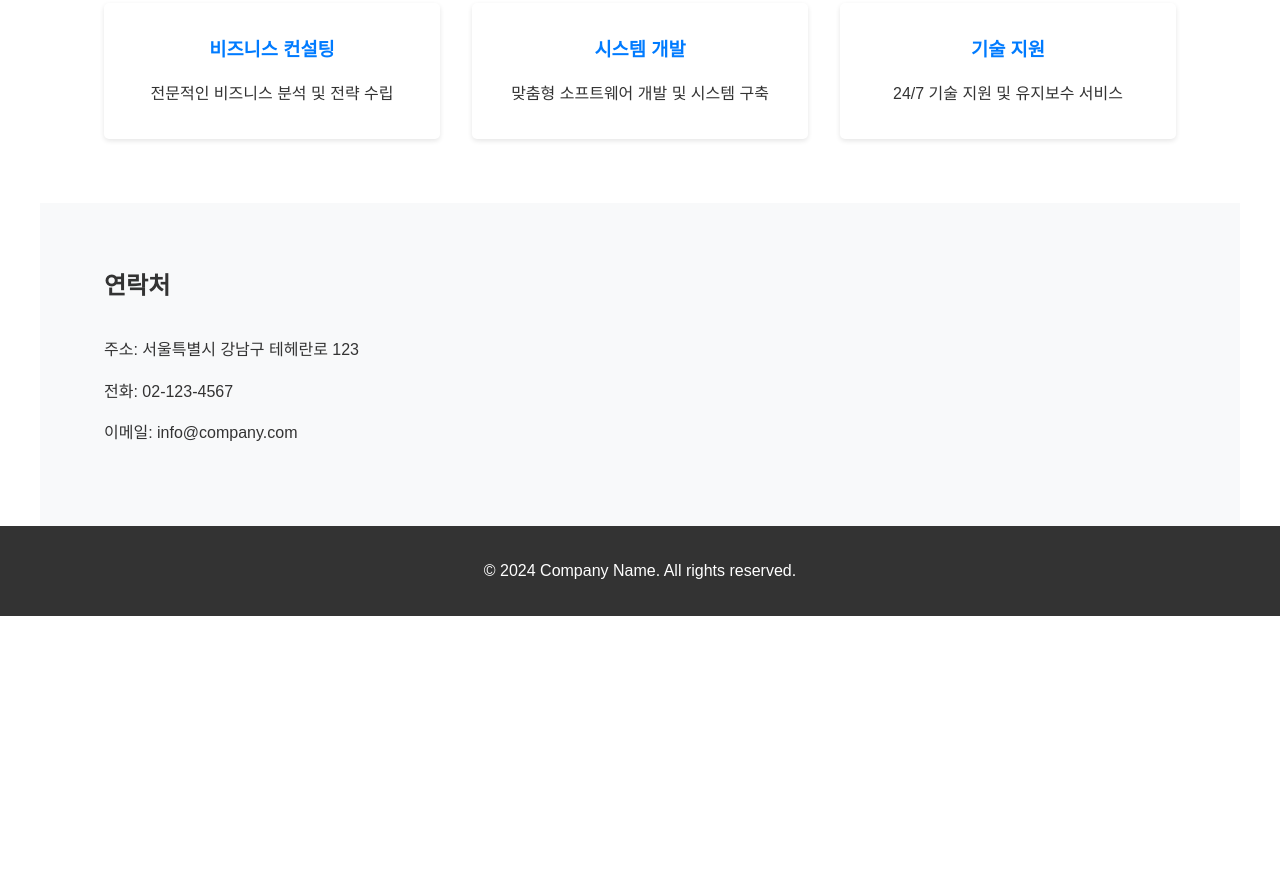
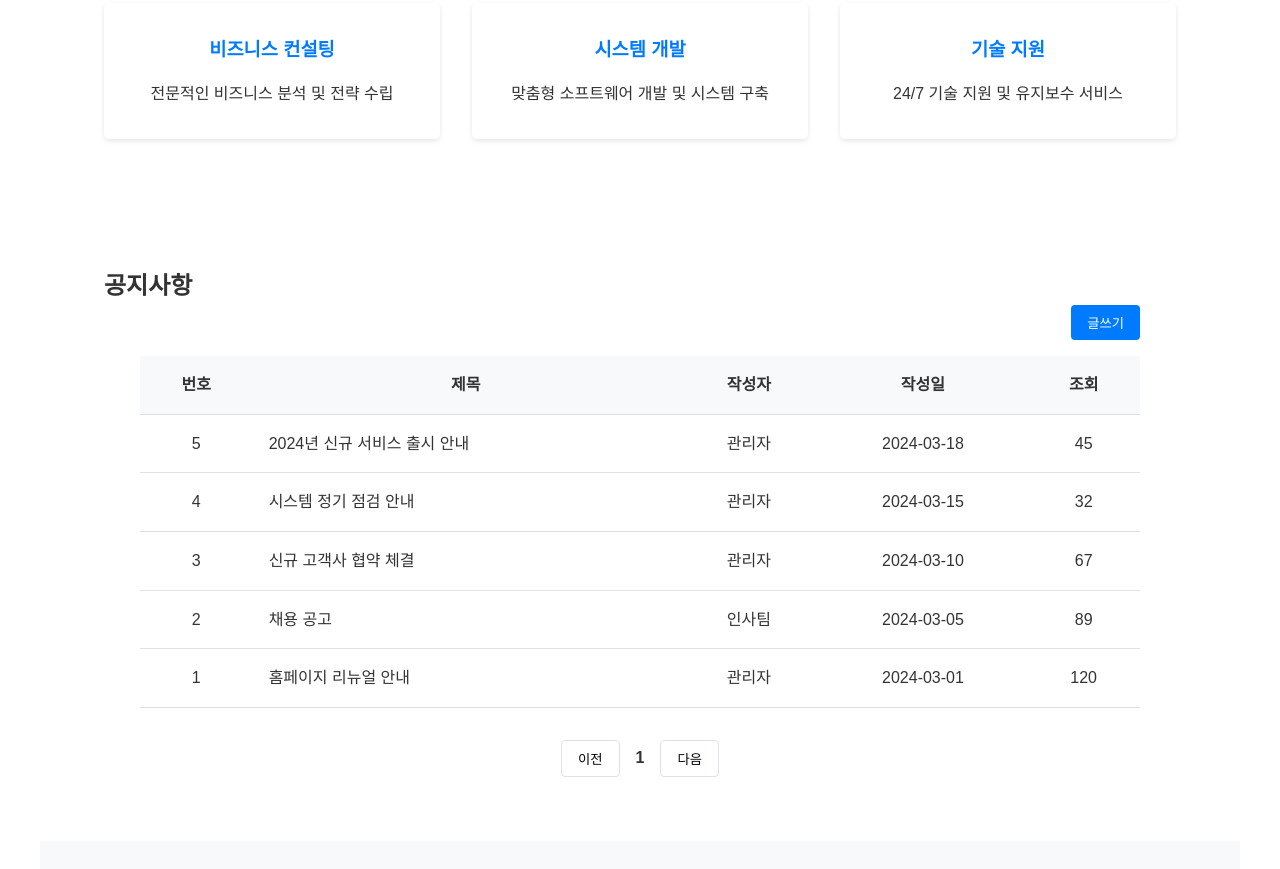
Before and after one commit to iddiko/testing, a plain HTML site: page index.html in a window 1280 px wide. Shown: the part 811-1680 px from the top of the page. Before the commit the page ends 1427 px from the top, so only its background shows below. Drawn offline with Linux system fonts and the light colour scheme.

Commit message:
게시판 기능 추가

```diff
--- a/css/style.css
+++ b/css/style.css
@@ -158,3 +158,102 @@ footer {
         padding: 3rem 5%;
     }
 }
+
+/* 게시판 스타일 */
+.board {
+    background-color: #fff;
+    padding: 4rem 5%;
+}
+
+.board-container {
+    max-width: 1000px;
+    margin: 0 auto;
+}
+
+.board-header {
+    display: flex;
+    justify-content: flex-end;
+    margin-bottom: 1rem;
+}
+
+.write-button {
+    padding: 0.5rem 1rem;
+    background-color: #007bff;
+    color: #fff;
+    border: none;
+    border-radius: 4px;
+    cursor: pointer;
+    transition: background-color 0.3s;
+}
+
+.write-button:hover {
+    background-color: #0056b3;
+}
+
+.board-list table {
+    width: 100%;
+    border-collapse: collapse;
+    margin-bottom: 2rem;
+}
+
+.board-list th,
+.board-list td {
+    padding: 1rem;
+    text-align: center;
+    border-bottom: 1px solid #dee2e6;
+}
+
+.board-list th {
+    background-color: #f8f9fa;
+    font-weight: 600;
+}
+
+.board-list tr:hover {
+    background-color: #f8f9fa;
+}
+
+.board-list td:nth-child(2) {
+    text-align: left;
+}
+
+.board-pagination {
+    display: flex;
+    justify-content: center;
+    align-items: center;
+    gap: 1rem;
+}
+
+.board-pagination button {
+    padding: 0.5rem 1rem;
+    background-color: #fff;
+    border: 1px solid #dee2e6;
+    border-radius: 4px;
+    cursor: pointer;
+    transition: all 0.3s;
+}
+
+.board-pagination button:hover {
+    background-color: #f8f9fa;
+}
+
+.board-pagination span {
+    font-weight: 600;
+}
+
+/* 모바일 반응형 */
+@media (max-width: 768px) {
+    .board-list th:nth-child(1),
+    .board-list td:nth-child(1),
+    .board-list th:nth-child(3),
+    .board-list td:nth-child(3),
+    .board-list th:nth-child(5),
+    .board-list td:nth-child(5) {
+        display: none;
+    }
+
+    .board-list th,
+    .board-list td {
+        padding: 0.5rem;
+        font-size: 0.9rem;
+    }
+}
--- a/index.html
+++ b/index.html
@@ -14,6 +14,7 @@
                 <li><a href="#home">홈</a></li>
                 <li><a href="#about">회사소개</a></li>
                 <li><a href="#services">서비스</a></li>
+                <li><a href="#board">게시판</a></li>
                 <li><a href="#contact">연락처</a></li>
             </ul>
         </nav>
@@ -52,6 +53,36 @@
             </div>
         </section>
 
+        <section id="board" class="board">
+            <h2>공지사항</h2>
+            <div class="board-container">
+                <div class="board-header">
+                    <button id="writeButton" class="write-button">글쓰기</button>
+                </div>
+                <div class="board-list">
+                    <table>
+                        <thead>
+                            <tr>
+                                <th>번호</th>
+                                <th>제목</th>
+                                <th>작성자</th>
+                                <th>작성일</th>
+                                <th>조회</th>
+                            </tr>
+                        </thead>
+                        <tbody id="boardList">
+                            <!-- 게시글이 여기에 동적으로 추가됩니다 -->
+                        </tbody>
+                    </table>
+                </div>
+                <div class="board-pagination">
+                    <button id="prevPage">이전</button>
+                    <span id="currentPage">1</span>
+                    <button id="nextPage">다음</button>
+                </div>
+            </div>
+        </section>
+
         <section id="contact" class="contact">
             <h2>연락처</h2>
             <div class="contact-info">
--- a/js/main.js
+++ b/js/main.js
@@ -20,3 +20,98 @@ document.querySelectorAll('a[href^="#"]').forEach(anchor => {
         }
     });
 });
+
+// 게시판 기능
+const boardData = [
+    {
+        id: 5,
+        title: '2024년 신규 서비스 출시 안내',
+        author: '관리자',
+        date: '2024-03-18',
+        views: 45
+    },
+    {
+        id: 4,
+        title: '시스템 정기 점검 안내',
+        author: '관리자',
+        date: '2024-03-15',
+        views: 32
+    },
+    {
+        id: 3,
+        title: '신규 고객사 협약 체결',
+        author: '관리자',
+        date: '2024-03-10',
+        views: 67
+    },
+    {
+        id: 2,
+        title: '채용 공고',
+        author: '인사팀',
+        date: '2024-03-05',
+        views: 89
+    },
+    {
+        id: 1,
+        title: '홈페이지 리뉴얼 안내',
+        author: '관리자',
+        date: '2024-03-01',
+        views: 120
+    }
+];
+
+let currentPage = 1;
+const postsPerPage = 5;
+
+// 게시글 목록 표시
+function displayBoardPosts() {
+    const boardList = document.getElementById('boardList');
+    if (!boardList) return;
+
+    const start = (currentPage - 1) * postsPerPage;
+    const end = start + postsPerPage;
+    const pageData = boardData.slice(start, end);
+
+    boardList.innerHTML = pageData.map(post => `
+        <tr>
+            <td>${post.id}</td>
+            <td>${post.title}</td>
+            <td>${post.author}</td>
+            <td>${post.date}</td>
+            <td>${post.views}</td>
+        </tr>
+    `).join('');
+}
+
+// 페이지 이동 버튼 이벤트
+document.getElementById('prevPage')?.addEventListener('click', () => {
+    if (currentPage > 1) {
+        currentPage--;
+        displayBoardPosts();
+        updatePageNumber();
+    }
+});
+
+document.getElementById('nextPage')?.addEventListener('click', () => {
+    if (currentPage * postsPerPage < boardData.length) {
+        currentPage++;
+        displayBoardPosts();
+        updatePageNumber();
+    }
+});
+
+// 페이지 번호 업데이트
+function updatePageNumber() {
+    const pageNumber = document.getElementById('currentPage');
+    if (pageNumber) {
+        pageNumber.textContent = currentPage;
+    }
+}
+
+// 글쓰기 버튼 이벤트
+document.getElementById('writeButton')?.addEventListener('click', () => {
+    alert('로그인이 필요한 서비스입니다.');
+});
+
+// 초기 게시글 목록 표시
+displayBoardPosts();
```
